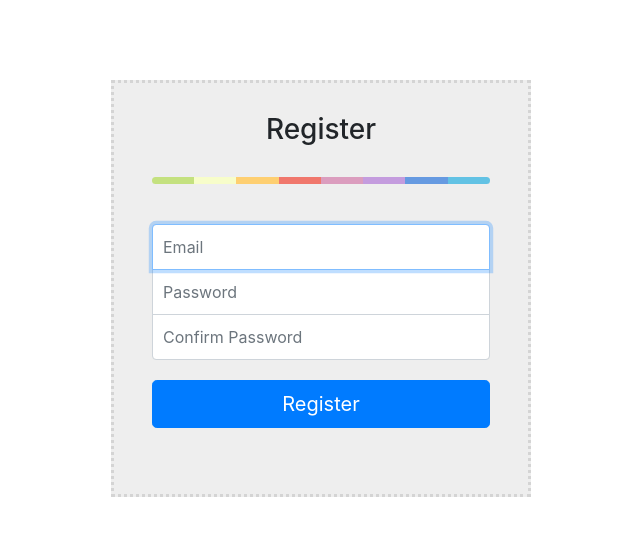
After one commit to SirPryderi/CSCU9W6, a PHP site: page /register.php in a window 1280 px wide. The commit adds this page. Shown: the top 536 px of the page, without its empty margins (319-959 px from the left). Run offline with PHP 8.4, Linux system fonts and the light colour scheme; style sheets or scripts are compiled from the project's sources.

Commit message:
Add register form

```diff
--- a/src/assets/scss/main.scss
+++ b/src/assets/scss/main.scss
@@ -2,21 +2,19 @@
 
 $border-radius: 20px;
 
-#login {
 .wrapper {
   margin-top: 80px;
   margin-bottom: $border-radius;
 }
 
-  .form-signin {
+.form {
   max-width: 420px;
   padding: 30px 38px 66px;
   margin: 0 auto;
   background-color: #eee;
   border: 3px dotted rgba(0, 0, 0, 0.1);
-  }
 
-  .form-signin-heading {
+  .form-heading {
     text-align: center;
     margin-bottom: 30px;
   }
@@ -26,6 +24,12 @@ $border-radius: 20px;
     font-size: 16px;
     height: auto;
     padding: 10px;
+  }
+}
+
+#login {
+  .form-signin {
+    @extend .form;
   }
 }
 
@@ -46,9 +50,10 @@ $border-radius: 20px;
     border-bottom-left-radius: 0;
     border-bottom-right-radius: 0;
   }
-  :nth-child {
+  *:not(:first-child):not(:last-child) {
+    border-radius: 0;
+    margin-bottom: 0;
     margin-top: -1px;
-    border-radius: 0;
   }
   :last-child {
     margin-bottom: $border-radius;
@@ -56,4 +61,11 @@ $border-radius: 20px;
     border-top-left-radius: 0;
     border-top-right-radius: 0;
   }
+  *:focus {
+    z-index: 2;
   }
+}
+
+body, html {
+  background-color: initial;
+}
--- a/src/login.php
+++ b/src/login.php
@@ -14,7 +14,7 @@ Paginator::makeHeader('login');
     <div class="container" id="login">
         <div class="wrapper">
             <form action="" method="post" name="Login_Form" class="form-signin">
-                <h3 class="form-signin-heading">Authentication</h3>
+                <h3 class="form-heading">Authentication</h3>
                 <hr class="colorgraph">
                 <br>
 
--- /dev/null
+++ b/src/register.php
@@ -0,0 +1,36 @@
+<?php
+/**
+ * Created by PhpStorm.
+ * User: vittorio
+ * Date: 23/03/18
+ * Time: 17:55
+ */
+
+include 'php/Paginator.php';
+
+Paginator::makeHeader('Register');
+?>
+
+    <div class="container" id="register">
+        <div class="wrapper">
+            <form action="" method="post" name="Login_Form" class="form">
+                <h3 class="form-heading">Register</h3>
+                <hr class="colorgraph">
+                <br>
+
+                <div class="input-group-cluster">
+                    <input type="email" class="form-control" name="Email" placeholder="Email" required="required"
+                           autofocus=""/>
+                    <input type="password" class="form-control" name="Password" placeholder="Password" required=""/>
+
+                    <input type="password" class="form-control" name="Password-Confirm" placeholder="Confirm Password"
+                           required=""/>
+                </div>
+
+                <button class="btn btn-lg btn-primary btn-block" name="Submit" value="Login" type="Submit">Register
+                </button>
+            </form>
+        </div>
+    </div>
+
+<?php Paginator::makeFooter(); ?>
```
Lines whose indentation alone changed are shown as unchanged.
